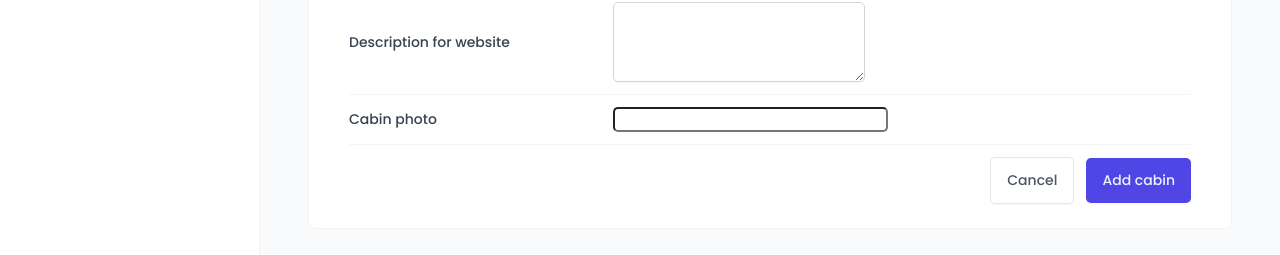
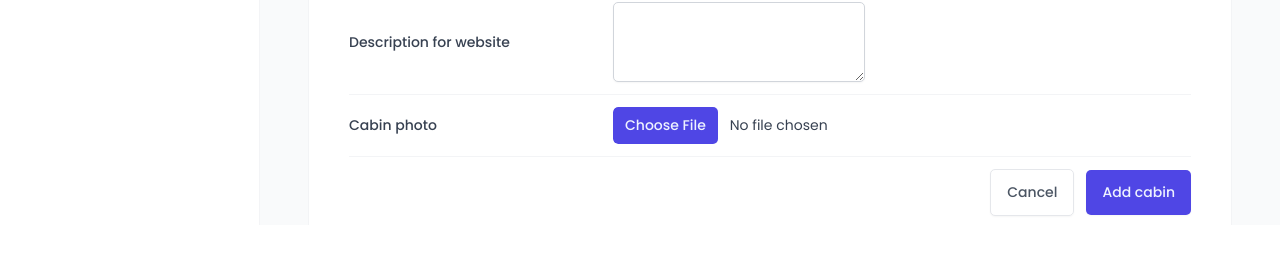
Before and after one commit to IvanNever/react-wild-oasis, a React (Vite) app: page /cabins in a window 1280 px wide. Both pictures are taken after a click on the button "Add new cabin". Shown: the part 575-830 px from the top of the page. After the commit the page ends 800 px from the top, so only its background shows below. Built offline with nearby package versions, Linux system fonts and the light colour scheme; no server answers; the database is empty; a web font is replaced by a local one.

Commit message:
form errors handling and download image

```diff
--- a/src/features/cabins/CreateCabinForm.jsx
+++ b/src/features/cabins/CreateCabinForm.jsx
@@ -9,45 +9,12 @@
 import { useMutation, useQueryClient } from "@tanstack/react-query";
 import { createCabin } from "../../services/apiCabins.js";
 import toast from "react-hot-toast";
-
-const FormRow = styled.div`
-  display: grid;
-  align-items: center;
-  grid-template-columns: 24rem 1fr 1.2fr;
-  gap: 2.4rem;
-
-  padding: 1.2rem 0;
-
-  &:first-child {
-    padding-top: 0;
-  }
-
-  &:last-child {
-    padding-bottom: 0;
-  }
-
-  &:not(:last-child) {
-    border-bottom: 1px solid var(--color-grey-100);
-  }
-
-  &:has(button) {
-    display: flex;
-    justify-content: flex-end;
-    gap: 1.2rem;
-  }
-`;
-
-const Label = styled.label`
-  font-weight: 500;
-`;
-
-const Error = styled.span`
-  font-size: 1.4rem;
-  color: var(--color-red-700);
-`;
+import FormRow from "../../ui/FormRow.jsx";
 
 function CreateCabinForm() {
-  const { register, handleSubmit, reset } = useForm();
+  const { register, handleSubmit, reset, getValues, formState } = useForm();
+
+  const { errors } = formState;
 
   const queryClient = useQueryClient();
 
@@ -64,49 +31,94 @@
   });
 
   function onSubmit(data) {
-    mutate(data);
+    mutate({ ...data, image: data.image[0] });
   }
 
+  function onError(errors) {}
+
   return (
-    <Form onSubmit={handleSubmit(onSubmit)}>
-      <FormRow>
-        <Label htmlFor="name">Cabin name</Label>
-        <Input type="text" id="name" {...register("name")} />
+    <Form onSubmit={handleSubmit(onSubmit, onError)}>
+      <FormRow label="Cabin name" error={errors?.name?.message}>
+        <Input
+          type="text"
+          id="name"
+          disabled={isCreating}
+          {...register("name", {
+            required: "This field is required",
+          })}
+        />
       </FormRow>
 
-      <FormRow>
-        <Label htmlFor="maxCapacity">Maximum capacity</Label>
-        <Input type="number" id="maxCapacity" {...register("maxCapacity")} />
+      <FormRow label="Maximum capacity" error={errors?.maxCapacity?.message}>
+        <Input
+          type="number"
+          id="maxCapacity"
+          disabled={isCreating}
+          {...register("maxCapacity", {
+            required: "This field is required",
+            min: {
+              value: 1,
+              message: "Capacity should be at least 1",
+            },
+          })}
+        />
       </FormRow>
 
-      <FormRow>
-        <Label htmlFor="regularPrice">Regular price</Label>
-        <Input type="number" id="regularPrice" {...register("regularPrice")} />
+      <FormRow label="Regular price" error={errors?.regularPrice?.message}>
+        <Input
+          type="number"
+          id="regularPrice"
+          disabled={isCreating}
+          {...register("regularPrice", {
+            required: "This field is required",
+            min: {
+              value: 1,
+              message: "Capacity should be at least 1",
+            },
+          })}
+        />
       </FormRow>
 
-      <FormRow>
-        <Label htmlFor="discount">Discount</Label>
+      <FormRow label="Discount" error={errors?.discount?.message}>
         <Input
           type="number"
           id="discount"
+          disabled={isCreating}
           defaultValue={0}
-          {...register("discount")}
+          {...register("discount", {
+            required: "This field is required",
+            validate: (value) =>
+              Number(value) <= Number(getValues().regularPrice) ||
+              "Discount should be less then regular price",
+          })}
         />
       </FormRow>
 
-      <FormRow>
-        <Label htmlFor="description">Description for website</Label>
+      <FormRow
+        label="Description for website"
+        error={errors?.description?.message}
+      >
         <Textarea
           type="number"
           id="description"
+          disabled={isCreating}
           defaultValue=""
-          {...register("description")}
+          {...register("description", {
+            required: "This field is required",
+          })}
         />
       </FormRow>
 
-      <FormRow>
-        <Label htmlFor="image">Cabin photo</Label>
-        <FileInput id="image" accept="image/*" />
+      <FormRow label="Cabin photo">
+        <FileInput
+          id="image"
+          disabled={isCreating}
+          accept="image/*"
+          type="file"
+          {...register("image", {
+            required: "This field is required",
+          })}
+        />
       </FormRow>
 
       <FormRow>
--- a/src/services/apiCabins.js
+++ b/src/services/apiCabins.js
@@ -1,4 +1,4 @@
-import supabase from "./supabase.js";
+import supabase, { supabaseUrl } from "./supabase.js";
 
 export async function getCabins() {
   const { data, error } = await supabase.from("cabins").select("*");
@@ -12,14 +12,31 @@
 }
 
 export async function createCabin(newCabin) {
+  const imageName = `${Math.random() * 1000}-${newCabin.image.name}`
+    .replaceAll("/", "")
+    .replace(".", "");
+  const imagePath = `${supabaseUrl}/storage/v1/object/public/cabin-images/${imageName}`;
+
   const { data, error } = await supabase
     .from("cabins")
-    .insert([newCabin])
+    .insert([{ ...newCabin, image: imagePath }])
     .select();
 
   if (error) {
     console.error(error);
     throw new Error("Cabin could not be created");
+  }
+
+  const { error: storageError } = await supabase.storage
+    .from("cabin-images")
+    .upload(imageName, newCabin.image);
+
+  if (storageError) {
+    await supabase.from("cabins").delete().eq("id", data.id);
+    console.error(storageError);
+    throw new Error(
+      "Cabin image could not be uploaded and the cabin was not created",
+    );
   }
 
   return data;
--- a/src/services/supabase.js
+++ b/src/services/supabase.js
@@ -1,5 +1,5 @@
 import { createClient } from "@supabase/supabase-js";
-const supabaseUrl = "https://xbrxzggohzbmkrrjhbfb.supabase.co";
+export const supabaseUrl = "https://xbrxzggohzbmkrrjhbfb.supabase.co";
 const supabaseKey =
   "eyJhbGciOiJIUzI1NiIsInR5cCI6IkpXVCJ9.eyJpc3MiOiJzdXBhYmFzZSIsInJlZiI6Inhicnh6Z2dvaHpibWtycmpoYmZiIiwicm9sZSI6ImFub24iLCJpYXQiOjE3Mjg2NTQzNTQsImV4cCI6MjA0NDIzMDM1NH0.zZJ1NBkbAjknOS2UE4YuEoOaZBRLew6Dmhtp9vC-Ed4";
 const supabase = createClient(supabaseUrl, supabaseKey);
--- a/src/ui/AppLayout.jsx
+++ b/src/ui/AppLayout.jsx
@@ -13,6 +13,7 @@
 const Main = styled.main`
   background-color: var(--color-grey-50);
   padding: 4rem 4.8rem 6.4rem;
+  overflow: auto;
 `;
 
 const Container = styled.div`
--- a/src/ui/FileInput.jsx
+++ b/src/ui/FileInput.jsx
@@ -1,6 +1,6 @@
 import styled from "styled-components";
 
-const FileInput = styled.input`
+const FileInput = styled.input.attrs({ type: "file" })`
   font-size: 1.4rem;
   border-radius: var(--border-radius-sm);
 
@@ -14,7 +14,9 @@
     color: var(--color-brand-50);
     background-color: var(--color-brand-600);
     cursor: pointer;
-    transition: color 0.2s, background-color 0.2s;
+    transition:
+      color 0.2s,
+      background-color 0.2s;
 
     &:hover {
       background-color: var(--color-brand-700);
--- /dev/null
+++ b/src/ui/FormRow.jsx
@@ -0,0 +1,48 @@
+import Input from "./Input.jsx";
+import styled from "styled-components";
+
+const StyledFormRow = styled.div`
+  display: grid;
+  align-items: center;
+  grid-template-columns: 24rem 1fr 1.2fr;
+  gap: 2.4rem;
+
+  padding: 1.2rem 0;
+
+  &:first-child {
+    padding-top: 0;
+  }
+
+  &:last-child {
+    padding-bottom: 0;
+  }
+
+  &:not(:last-child) {
+    border-bottom: 1px solid var(--color-grey-100);
+  }
+
+  &:has(button) {
+    display: flex;
+    justify-content: flex-end;
+    gap: 1.2rem;
+  }
+`;
+
+const Label = styled.label`
+  font-weight: 500;
+`;
+
+const Error = styled.span`
+  font-size: 1.4rem;
+  color: var(--color-red-700);
+`;
+
+export default function FormRow({ label, error, children }) {
+  return (
+    <StyledFormRow>
+      {label && <Label htmlFor={children.props.id}>{label}</Label>}
+      {children}
+      {error && <Error>{error}</Error>}
+    </StyledFormRow>
+  );
+}
```
